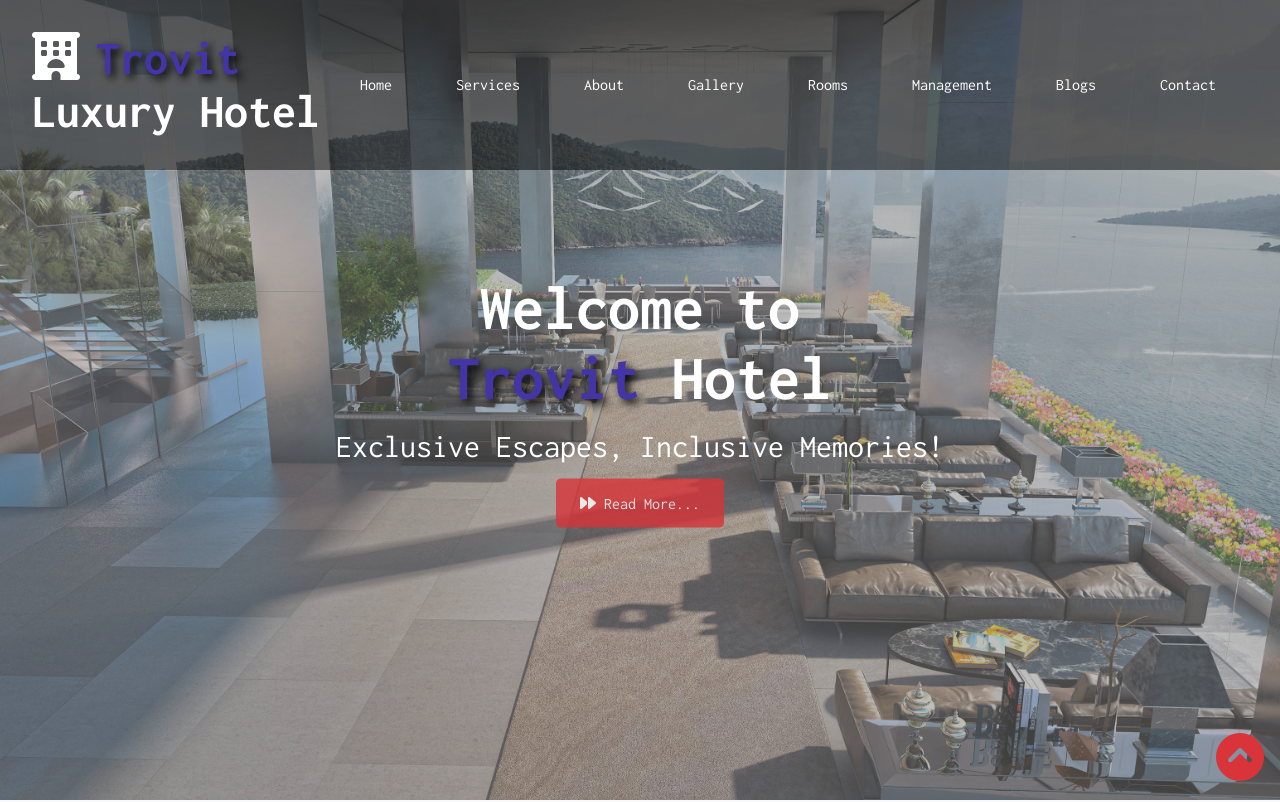
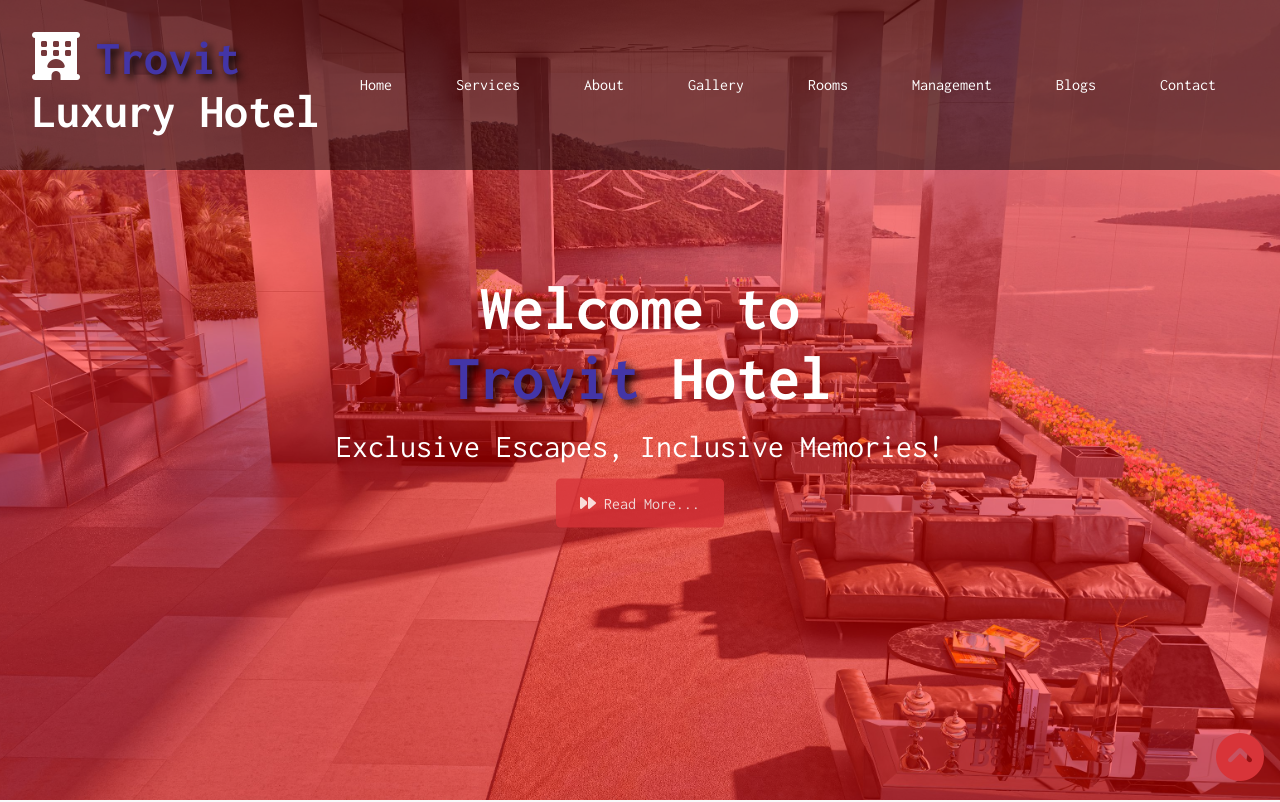
Before and after one commit to mkalkandev/genesis, a plain HTML site: page hotel site yeniden - Kopya - Kopya - Kopya - Kopya - Kopya - Kopya/index.html in a window 1280 px wide. Shown: the top 802 px of the page. Drawn offline with Linux system fonts and the light colour scheme.

Commit message:
background red yapıldı

```diff
--- a/hotel site yeniden - Kopya - Kopya - Kopya - Kopya - Kopya - Kopya/css/style.css
+++ b/hotel site yeniden - Kopya - Kopya - Kopya - Kopya - Kopya - Kopya/css/style.css
@@ -112,7 +112,7 @@ body{
 .main-header::before{
   content: "";
   position: absolute;
-  background:gray;
+  background:red;
   width: 100%;
   min-height: 100svh;
   top: 0;
```
